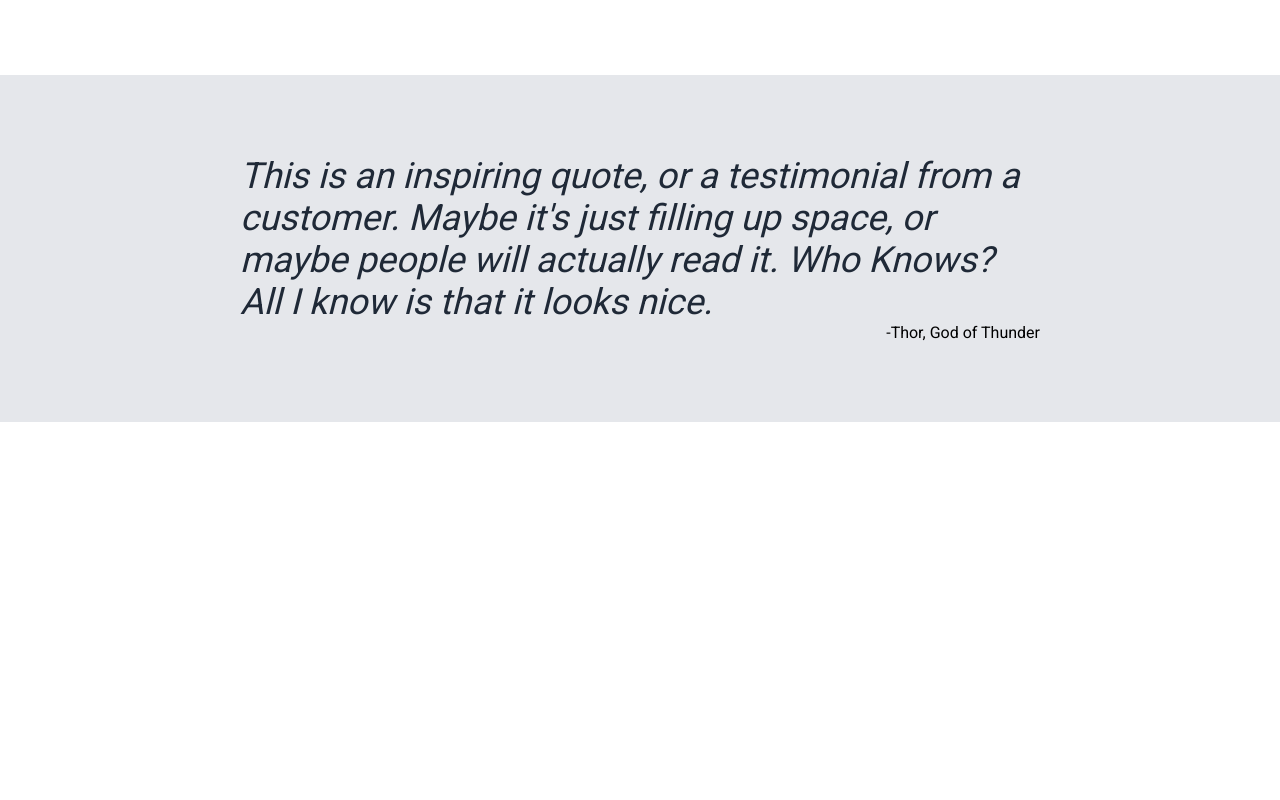
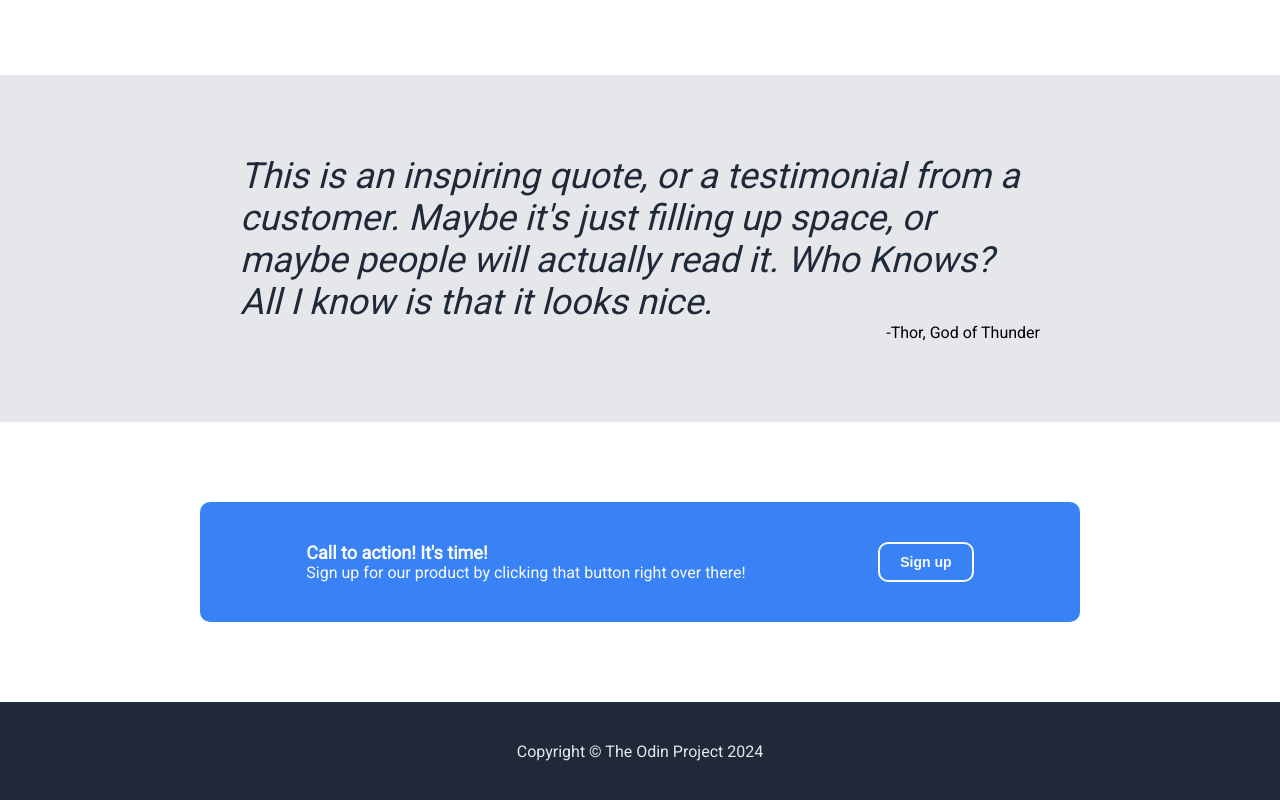
Before and after one commit to Maxtief/odin-landingPage, a plain HTML site: page index.html in a window 1280 px wide. Shown: the part 844-1644 px from the top of the page. Before the commit the page ends 1266 px from the top, so only its background shows below. Drawn offline with Linux system fonts and the light colour scheme.

Commit message:
Completed the landing page

```diff
--- a/index.html
+++ b/index.html
@@ -12,9 +12,9 @@
         <div class="Header">
             <h3 style="font-size: 24px;">Header logo</h1>
             <div class="hbuttons">
-                <button>Header link 1</button>
-                <button>Header link 2</button>
-                <button>Header link 3</button>
+                <button class="hlink">Header link one</button>
+                <button class="hlink">Header link two</button>
+                <button class="hlink">Header link three</button>
             </div>
         </div>
         <div class="heroc">
@@ -58,11 +58,17 @@
             <p class="thor">-Thor, God of Thunder</p>
         </div>
     </div>
-    <div><!--Section 3-->
-
+    <div class="sec3"><!--Section 3-->
+        <div class="blue">
+            <div class="calltoact">
+                <P class="callH">Call to action! It's time!</P>
+                <P class="call">Sign up for our product by clicking that button right over there!</P>
+            </div>
+            <button class="signupcall">Sign up</button>
+        </div>
     </div>
-    <div><!--Footer-->
-
+    <div class="footer"><!--Footer-->
+        <p class="footer text">Copyright &#169 The Odin Project 2024</p>
     </div>
 </body>
 </html>
--- a/style.css
+++ b/style.css
@@ -59,6 +59,13 @@ max-width: 1000px;
 .signup{
     width: 100px;
     margin-top: 10px;
+    background-color: #3882F6;
+    border-radius: 8px;
+    padding: 8px 10px;
+    color: #ffffff;
+    font-size: 14px;
+    font-weight: 700;
+    border: transparent;
 }
 p{
     margin: 0;
@@ -116,3 +123,46 @@ p{
 .thor{
     align-self: end;
 }
+.sec3{
+    display: flex;
+
+}
+.blue{
+    margin: 80px auto;
+    background-color: #3882F6;
+    display: flex;
+    width: 800px;
+    justify-content: space-around;
+    padding: 40px;
+    border-radius: 10px;
+}
+.callH{
+    color: #F9FAF8;
+    font-weight: 900;
+    font-size: 18px;
+}
+.call{
+    color: #F9FAF8;
+}
+.signupcall{
+    background-color: transparent;
+    color: #F9FAF8;
+    border-radius: 10px;
+    padding: 0 20px;
+    border: 2px solid #F9FAF8;
+    font-size: 14px;
+    font-weight: 800;
+}
+.footer{
+    background-color: #1F2937;
+    color: #E5E7EB;
+    display: flex;
+    justify-content: center;
+    padding: 20px;
+}
+.hlink{
+    background-color: transparent;
+    border: transparent;
+    color: #E5E7EB;
+    font-size: 14px;
+}
```
